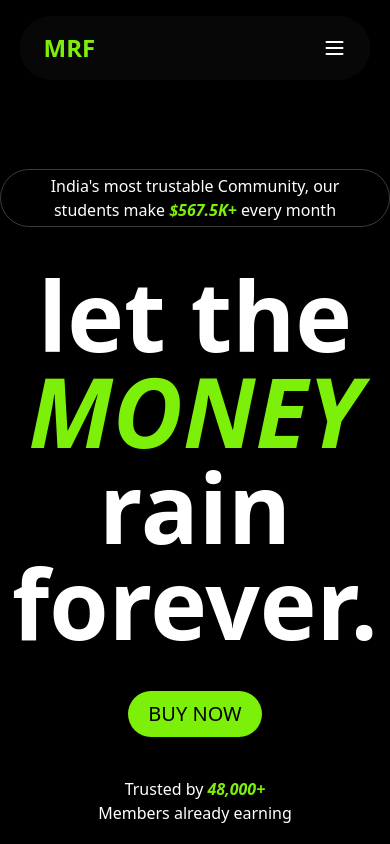
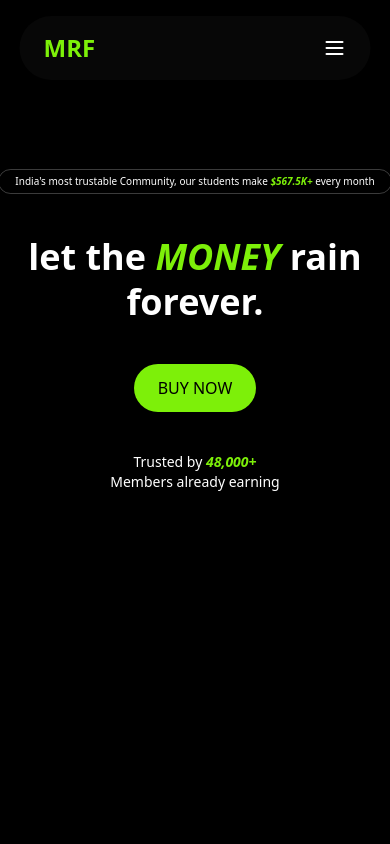
Before and after one commit to amarmurmu001/money-rain-forever, a React (Vite) app: page / in a window 390 px wide. Built offline with nearby package versions, Linux system fonts and the light colour scheme.

Commit message:
fix responsivness

```diff
--- a/src/App.tsx
+++ b/src/App.tsx
@@ -7,7 +7,7 @@ function App() {
 
 
   return (
-    <main className="relative">
+    <main className="relative ">
     <NavBar/>
     <Hero/>
     </main>
--- a/src/components/sections/Hero.tsx
+++ b/src/components/sections/Hero.tsx
@@ -1,14 +1,15 @@
-import { motion } from "motion/react";
+import { motion } from "framer-motion";
 
 function Hero() {
   return (
-    <div className="pt-[20vh] h-full w-full flex flex-col items-center justify-center space-y-10">
+    <div className="pt-[20vh] h-full w-full sm:h-[100vh] flex flex-col items-center justify-between space-y-10 px-4 text-center">
+
       {/* Tagline Animation */}
       <motion.div
         initial={{ opacity: 0, y: -20 }}
         animate={{ opacity: 1, y: 0 }}
-        transition={{ delay:0.3, duration: 0.5 }}
-        className="border-[#ffffff3b] px-4 py-1 border rounded-full text-center"
+        transition={{ delay: 0.3, duration: 0.5 }}
+        className="border-[#ffffff3b] px-4 py-1 border rounded-full text-[10px] whitespace-nowrap md:text-base lg:text-base"
       >
         India's most trustable Community, our students make{" "}
         <span className="font-bold italic text-[var(--green)]">$567.5K+ </span>
@@ -19,8 +20,13 @@ function Hero() {
       <motion.div
         initial={{ opacity: 0, scale: 0.9 }}
         animate={{ opacity: 1, scale: 1 }}
-        transition={{ delay: 0.4, duration: 0.6, type: "spring", stiffness: 100 }}
-        className="font-bold text-8xl text-center"
+        transition={{
+          delay: 0.4,
+          duration: 0.6,
+          type: "spring",
+          stiffness: 100,
+        }}
+        className="font-bold text-4xl md:text-6xl lg:text-8xl leading-tight"
       >
         let the <span className="italic text-[var(--green)]">MONEY</span> rain <br />
         forever.
@@ -31,7 +37,7 @@ function Hero() {
         initial={{ opacity: 0, y: 10 }}
         animate={{ opacity: 1, y: 0 }}
         transition={{ delay: 0.8, duration: 0.1 }}
-        className="px-5 text-[20px] py-2 bg-[#7DF009] text-black rounded-full cursor-pointer"
+        className="px-6 md:px-8 text-[16px] md:text-[20px] py-3 bg-[#7DF009] text-black rounded-full cursor-pointer shadow-lg"
       >
         BUY NOW
       </motion.button>
@@ -41,7 +47,7 @@ function Hero() {
         initial={{ opacity: 0 }}
         animate={{ opacity: 1 }}
         transition={{ delay: 1, duration: 0.5 }}
-        className="text-center"
+        className="text-sm md:text-base max-w-md"
       >
         Trusted by{" "}
         <span className="font-bold italic text-[var(--green)]">48,000+ </span> <br />
```
